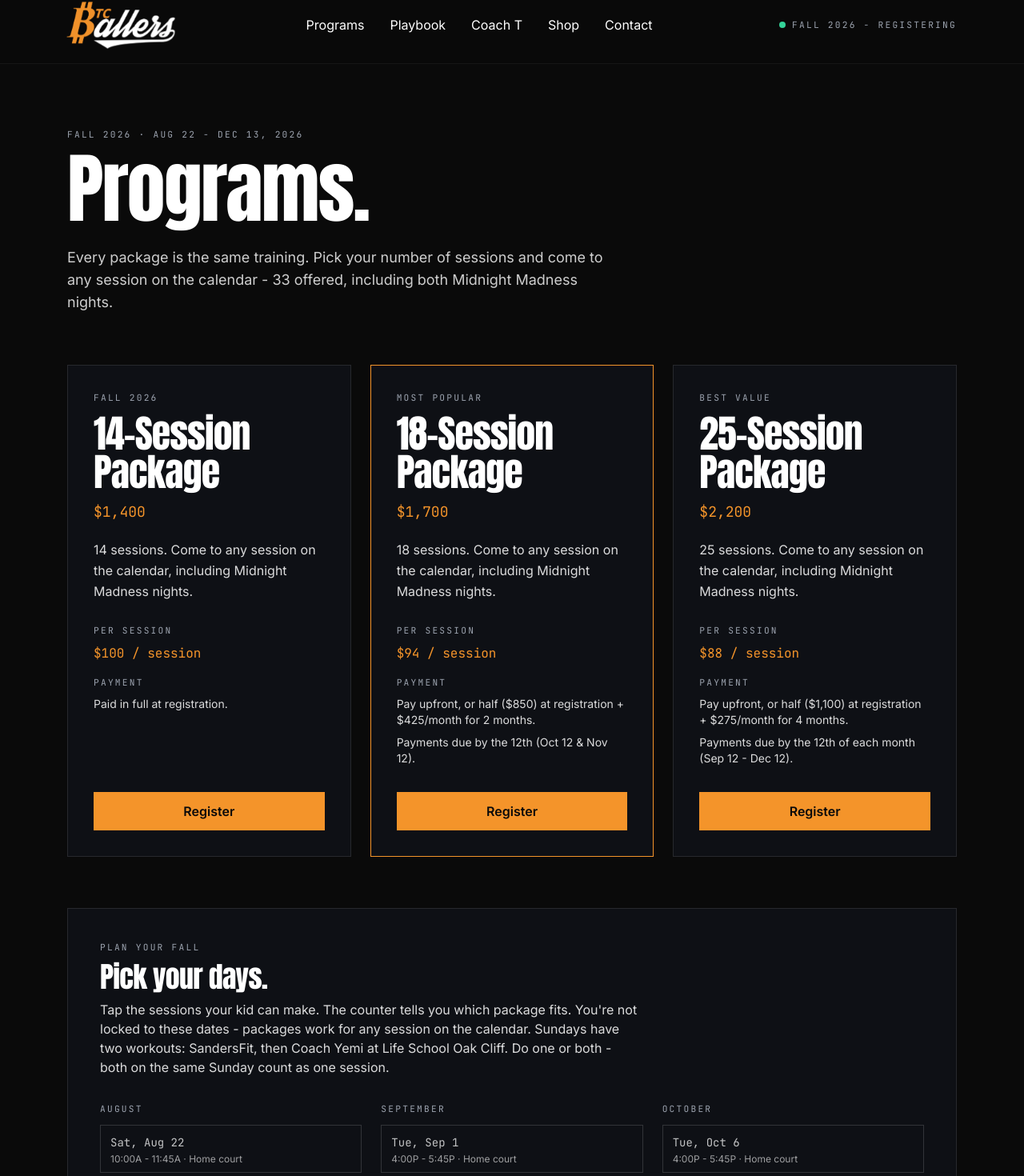
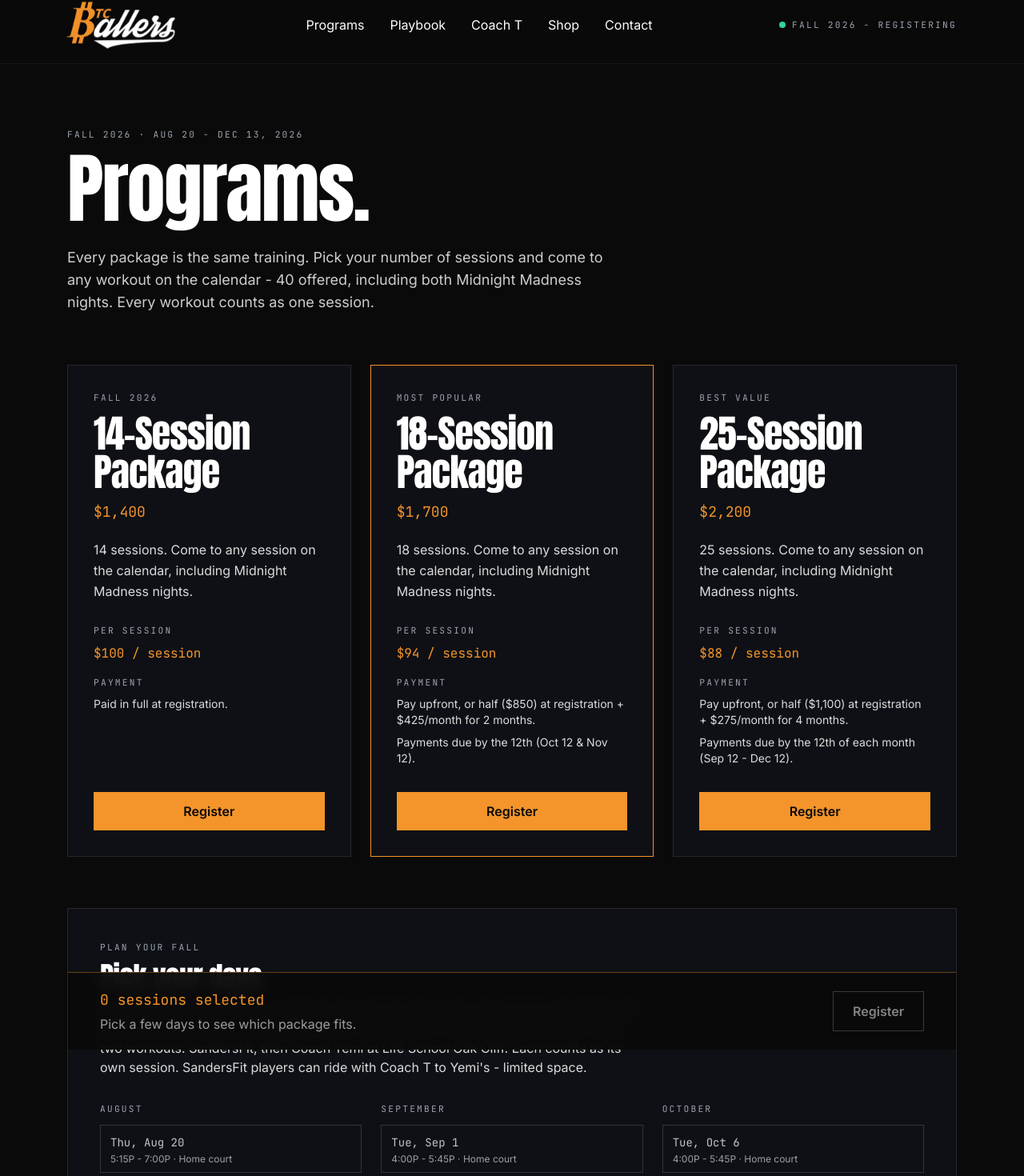
Before and after one commit to btctc/btcballers-fit, a Next.js app: page /programs in a window 1280 px wide. Shown: the part 16-1486 px from the top of the page at 80% size. Built offline with nearby package versions, Linux system fonts and the light colour scheme.

Commit message:
No same-day bundling (every workout = 1 session), season opens Thu Aug 20, Yemi ride note, sticky planner counter

```diff
--- a/src/components/SeasonPlanner.tsx
+++ b/src/components/SeasonPlanner.tsx
@@ -36,9 +36,7 @@ export default function SeasonPlanner() {
   };
 
   const pickedSessions = fallSessions.filter((s) => picked.has(s.key));
-  // SandersFit + Yemi on the same Sunday count as ONE session
-  const count = new Set(pickedSessions.map((s) => s.dateKey)).size;
-  const pairedSundays = pickedSessions.length - count;
+  const count = pickedSessions.length;
 
   const fits =
     count === 0
@@ -52,20 +50,11 @@ export default function SeasonPlanner() {
   const overCap = fits ? count > fits.sessions : false;
 
   const mailFor = (pkg: FallPackage) => {
-    const byDay = new Map<string, FallSession[]>();
-    for (const s of pickedSessions) {
-      const arr = byDay.get(s.dateKey) ?? [];
-      arr.push(s);
-      byDay.set(s.dateKey, arr);
-    }
-    const dateLines = Array.from(byDay.values())
-      .map((daySessions) => {
-        const parts = daySessions
-          .map((s) => `${s.time} ${s.where}${s.mm ? " (Midnight Madness)" : ""}`)
-          .join(" + ");
-        const suffix = daySessions.length > 1 ? " (counts as 1 session)" : "";
-        return `- ${daySessions[0].label}: ${parts}${suffix}`;
-      })
+    const dateLines = pickedSessions
+      .map(
+        (s) =>
+          `- ${s.label}: ${s.time} ${s.where}${s.mm ? " (Midnight Madness)" : ""}${s.yemi ? " (Coach Yemi)" : ""}`
+      )
       .join("\n");
     const subject = encodeURIComponent(`Fall 2026 registration - ${pkg.label}`);
     const body = encodeURIComponent(
@@ -81,8 +70,8 @@ export default function SeasonPlanner() {
       <p className="text-btc-white/85 max-w-2xl">
         Tap the sessions your kid can make. The counter tells you which package fits. You&apos;re
         not locked to these dates - packages work for any session on the calendar. Sundays have
-        two workouts: SandersFit, then Coach Yemi at Life School Oak Cliff. Do one or both -
-        both on the same Sunday count as one session.
+        two workouts: SandersFit, then Coach Yemi at Life School Oak Cliff. Each counts as its
+        own session. SandersFit players can ride with Coach T to Yemi&apos;s - limited space.
       </p>
 
       <div className="mt-8 grid gap-6 md:grid-cols-2 lg:grid-cols-3">
@@ -123,7 +112,7 @@ export default function SeasonPlanner() {
                         </span>
                         <span className="block text-xs text-btc-white/60 mt-0.5">
                           {s.time} &middot; {s.where}
-                          {s.yemi ? " · With SandersFit same day = 1 session" : ""}
+                          {s.yemi ? " · Ride with Coach T from SandersFit - limited space" : ""}
                         </span>
                       </button>
                     </li>
@@ -135,16 +124,10 @@ export default function SeasonPlanner() {
         })}
       </div>
 
-      <div className="mt-10 border-t border-white/10 pt-6 flex flex-col md:flex-row md:items-center gap-5 md:justify-between">
+      <div className="sticky bottom-0 mt-10 -mx-8 md:-mx-10 -mb-8 md:-mb-10 px-8 md:px-10 py-5 bg-btc-black/95 backdrop-blur border-t border-btc-orange/40 flex flex-col md:flex-row md:items-center gap-5 md:justify-between">
         <div>
           <div className="mono text-btc-orange text-lg">
             {count} {count === 1 ? "session" : "sessions"} selected
-            {pairedSundays > 0 ? (
-              <span className="text-btc-white/60 text-sm">
-                {" "}
-                ({pairedSundays} double Sunday{pairedSundays === 1 ? "" : "s"} counted once)
-              </span>
-            ) : null}
           </div>
           {fits ? (
             <p className="text-btc-white/85 mt-1">
--- a/src/lib/programs.ts
+++ b/src/lib/programs.ts
@@ -11,10 +11,10 @@ export type FallPackage = {
 
 export const fallSeason = {
   name: "Fall 2026",
-  window: "Aug 22 - Dec 13, 2026",
-  sessionsOffered: 33,
+  window: "Aug 20 - Dec 13, 2026",
+  sessionsOffered: 40,
   intro:
-    "Every package is the same training. Pick your number of sessions and come to any session on the calendar - 33 offered, including both Midnight Madness nights.",
+    "Every package is the same training. Pick your number of sessions and come to any workout on the calendar - 40 offered, including both Midnight Madness nights. Every workout counts as one session.",
   schedule: [
     { day: "Tuesdays & Wednesdays", time: "4:00P - 5:45P", where: "Home court" },
     { day: "Thursdays", time: "5:15P - 7:00P", where: "Home court" },
@@ -22,7 +22,7 @@ export const fallSeason = {
     {
       day: "Sundays",
       time: "11:00A - 12:45P at SandersFit / 1:00P - 2:30P with Coach Yemi",
-      where: "SandersFit and/or Life School Oak Cliff - do both on the same Sunday and it counts as one session",
+      where: "SandersFit and/or Coach Yemi at Life School Oak Cliff - each counts as its own session. SandersFit players can ride with Coach T to Yemi's (limited space).",
     },
   ],
   noTraining:
@@ -81,7 +81,7 @@ export const midnightMadness = {
 
 export type FallSession = {
   key: string; // unique id
-  dateKey: string; // YYYY-MM-DD - Sunday SandersFit + Yemi share a dateKey and count as one session
+  dateKey: string; // YYYY-MM-DD - every workout counts as its own session
   label: string; // e.g. "Sat, Aug 22"
   time: string;
   where: "Home court" | "SandersFit" | "Life School Oak Cliff";
@@ -90,6 +90,7 @@ export type FallSession = {
 };
 
 export const fallSessions: FallSession[] = [
+  { key: "2026-08-20", dateKey: "2026-08-20", label: "Thu, Aug 20", time: "5:15P - 7:00P", where: "Home court" },
   { key: "2026-08-22", dateKey: "2026-08-22", label: "Sat, Aug 22", time: "10:00A - 11:45A", where: "Home court" },
   { key: "2026-08-23-sf", dateKey: "2026-08-23", label: "Sun, Aug 23", time: "11:00A - 12:45P", where: "SandersFit" },
   { key: "2026-08-23-yemi", dateKey: "2026-08-23", label: "Sun, Aug 23", time: "1:00P - 2:30P", where: "Life School Oak Cliff", yemi: true },
```
